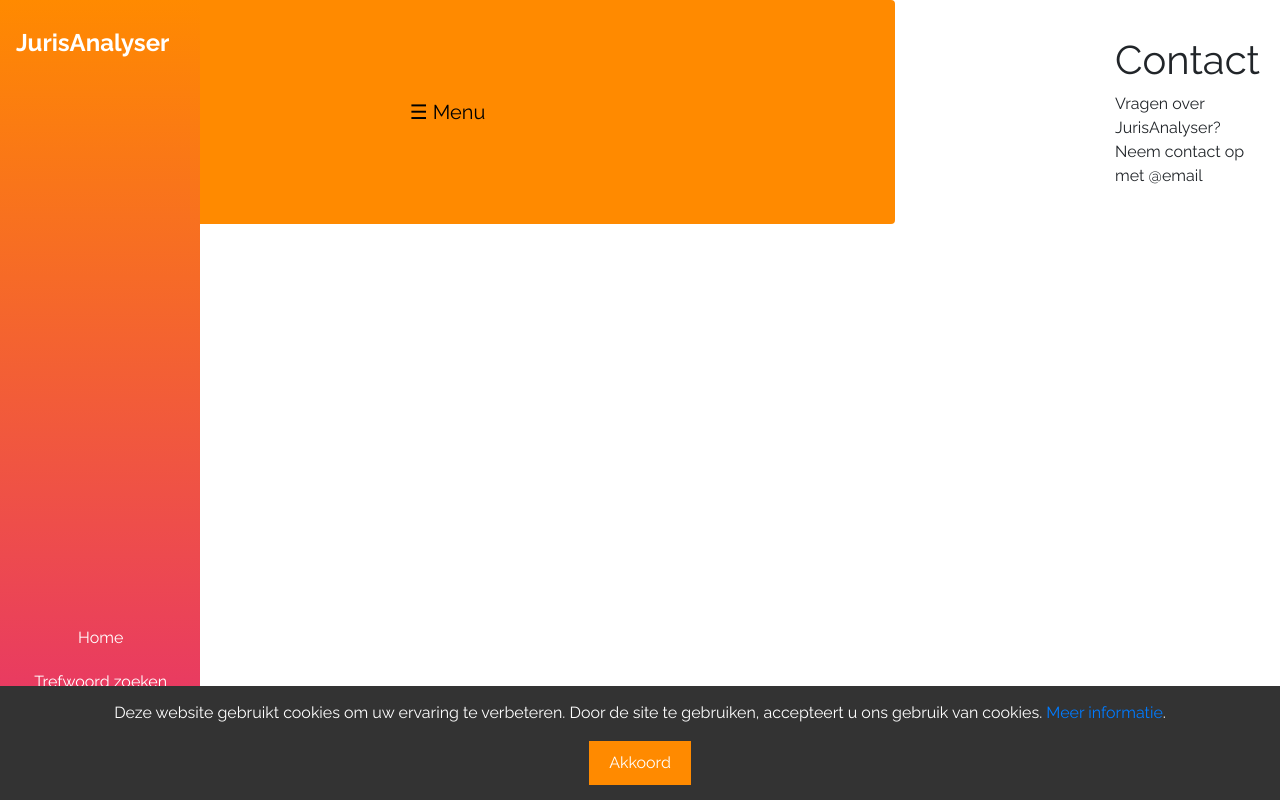
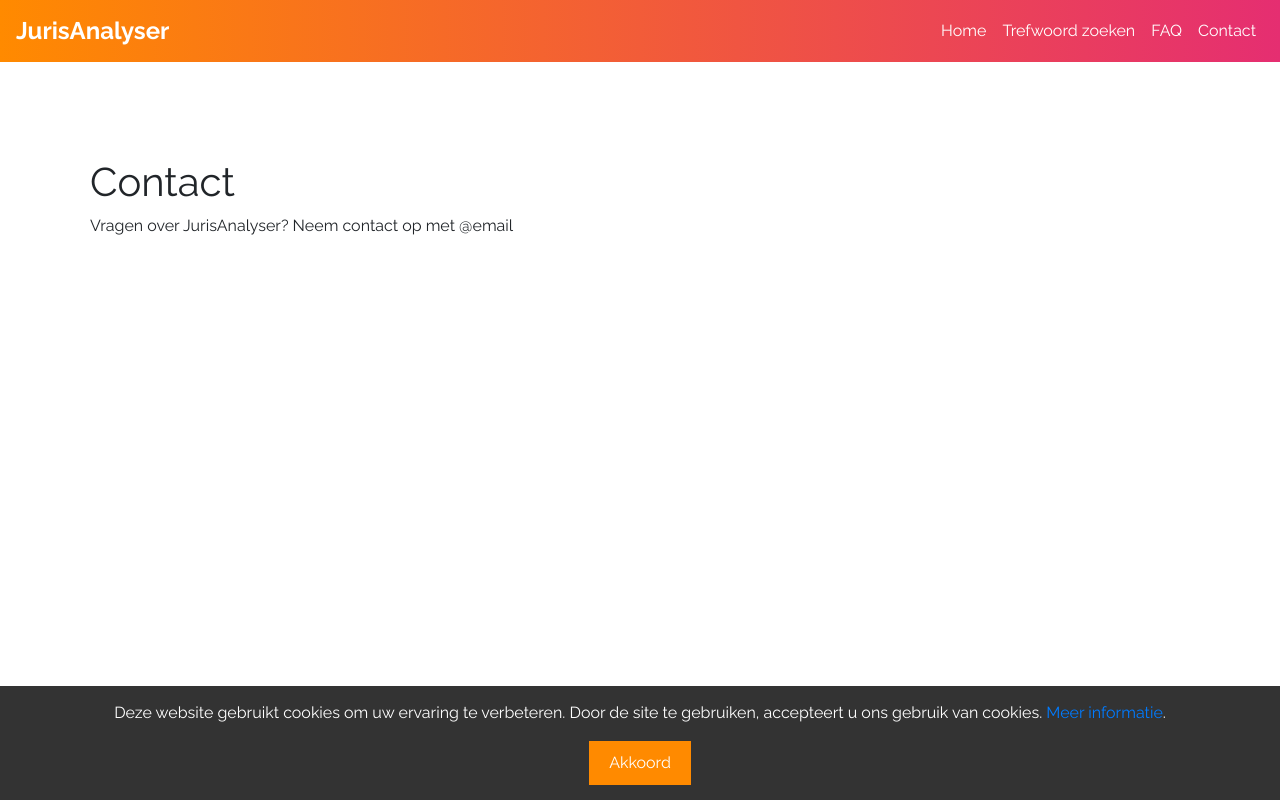
Before and after one commit to HanSoloGit/JurisAnalyser, a Flask app: page /contact in a window 1280 px wide. Run offline with Flask 3, Linux system fonts and the light colour scheme; some libraries are stand-ins or nearby versions.

Commit message:
Update base.html

```diff
--- a/app/templates/base.html
+++ b/app/templates/base.html
@@ -14,71 +14,42 @@
             margin: 0;
             padding: 0;
             box-sizing: border-box;
-            display: flex;
         }
-        /* Verticale navigatiebalk styling */
+
+        /* Algemene styling voor de navbar */
         .navbar {
-            background: linear-gradient(180deg, #ff8a00, #e52e71);
-            height: 100vh;
-            position: fixed;
-            top: 0;
-            left: 0;
-            width: 200px;
-            display: flex;
-            flex-direction: column;
-            align-items: center;
-            padding-top: 20px;
+            background: linear-gradient(90deg, #ff8a00, #e52e71);
         }
+
         .navbar-brand {
+            font-size: 1.5rem;
             color: white;
-            font-size: 1.5rem;
             font-weight: bold;
-            margin-bottom: 30px;
         }
-        .navbar-nav {
-            flex-direction: column;
-            width: 100%;
+
+        .navbar-toggler {
+            border-color: white;
         }
+
+        .navbar-toggler-icon {
+            color: white;
+        }
+
         .nav-link {
             color: white;
-            text-decoration: none;
-            padding: 10px;
-            text-align: center;
-            width: 100%;
         }
+
         .nav-link:hover {
             background-color: #ff8a00;
+            color: white;
         }
-        /* Mobile navigatiebalk styling */
-        .navbar-toggler {
-            background-color: #ff8a00;
-            border: none;
-            width: 100%;
-            text-align: center;
-            padding: 10px;
-            cursor: pointer;
-        }
+
         .container {
             padding: 20px;
-            max-width: 1200px;
-            margin-left: 200px; /* Margin toevoegen om ruimte te maken voor de navbar */
-            flex: 1;
+            margin-top: 60px; /* Hoogte van de navbar om overlap te voorkomen */
         }
-        @media (max-width: 768px) {
-            .navbar {
-                width: 100%;
-                height: auto;
-                position: static;
-                display: none; /* Verberg standaard de navbar op mobiel */
-            }
-            .container {
-                margin-left: 0;
-            }
-            .navbar-toggler {
-                display: block;
-            }
-        }
-        /* CSS voor de cookiemelding */
+
+        /* Verberg de cookie banner standaard */
         .cookie-banner {
             position: fixed;
             bottom: 0;
@@ -88,9 +59,10 @@
             color: #fff;
             padding: 15px;
             text-align: center;
-            display: none; /* Verberg standaard de banner */
-            z-index: 1000; /* Zorg ervoor dat de banner bovenop blijft */
+            display: none;
+            z-index: 1000;
         }
+
         .cookie-banner button {
             background-color: #ff8a00;
             border: none;
@@ -101,21 +73,25 @@
     </style>
 </head>
 <body>
-    <!-- Mobile navbar toggle button -->
-    <button class="navbar-toggler" onclick="toggleNavbar()">☰ Menu</button>
-
-    <!-- Verticale navigatiebalk -->
-    <nav class="navbar">
-        <div class="navbar-brand">JurisAnalyser</div>
-        <ul class="navbar-nav">
-            <li class="nav-item"><a class="nav-link" href="{{ url_for('welcome') }}">Home</a></li>
-            <li class="nav-item"><a class="nav-link" href="{{ url_for('traditional_search') }}">Trefwoord zoeken</a></li>
-            <li class="nav-item"><a class="nav-link" href="{{ url_for('faq') }}">FAQ</a></li>
-            <li class="nav-item"><a class="nav-link" href="{{ url_for('contact') }}">Contact</a></li>
-        </ul>
+    <!-- Navigatiebalk -->
+    <nav class="navbar navbar-expand-md">
+        <a class="navbar-brand" href="#">JurisAnalyser</a>
+        <!-- Toggle knop voor mobiel -->
+        <button class="navbar-toggler" type="button" data-toggle="collapse" data-target="#navbarNav" aria-controls="navbarNav" aria-expanded="false" aria-label="Toggle navigation">
+            <span class="navbar-toggler-icon">&#9776;</span>
+        </button>
+        <!-- Navigatielinks -->
+        <div class="collapse navbar-collapse" id="navbarNav">
+            <ul class="navbar-nav ml-auto">
+                <li class="nav-item"><a class="nav-link" href="{{ url_for('welcome') }}">Home</a></li>
+                <li class="nav-item"><a class="nav-link" href="{{ url_for('traditional_search') }}">Trefwoord zoeken</a></li>
+                <li class="nav-item"><a class="nav-link" href="{{ url_for('faq') }}">FAQ</a></li>
+                <li class="nav-item"><a class="nav-link" href="{{ url_for('contact') }}">Contact</a></li>
+            </ul>
+        </div>
     </nav>
 
-    <div class="container no-padding-container">
+    <div class="container">
         <!-- Dynamische inhoud container -->
         <div id="dynamic-content">
             <!-- Hier wordt dynamische inhoud geladen -->
@@ -164,16 +140,6 @@
             return null;
         }
 
-        // Toggle de zichtbaarheid van de navbar op mobiele apparaten
-        function toggleNavbar() {
-            var navbar = document.querySelector('.navbar');
-            if (navbar.style.display === 'none' || navbar.style.display === '') {
-                navbar.style.display = 'flex';
-            } else {
-                navbar.style.display = 'none';
-            }
-        }
-
         // AJAX voor dynamische inhoud
         function updateDynamicContent() {
             fetch('/get_dynamic_content')
@@ -189,5 +155,9 @@
             updateDynamicContent();
         });
     </script>
+    <!-- Bootstrap JS en afhankelijkheden -->
+    <script src="https://code.jquery.com/jquery-3.5.1.slim.min.js"></script>
+    <script src="https://cdn.jsdelivr.net/npm/@popperjs/core@2.9.2/dist/umd/popper.min.js"></script>
+    <script src="https://stackpath.bootstrapcdn.com/bootstrap/4.5.2/js/bootstrap.min.js"></script>
 </body>
 </html>
```
